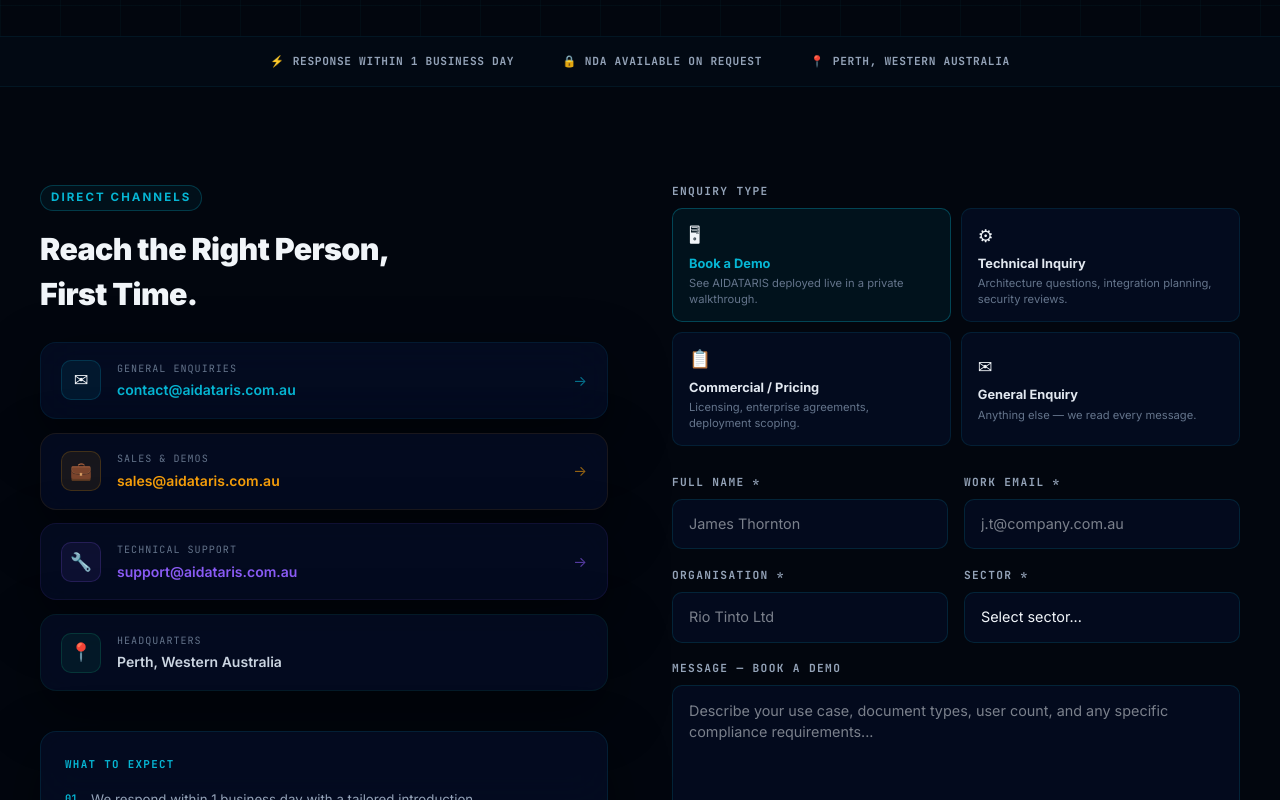
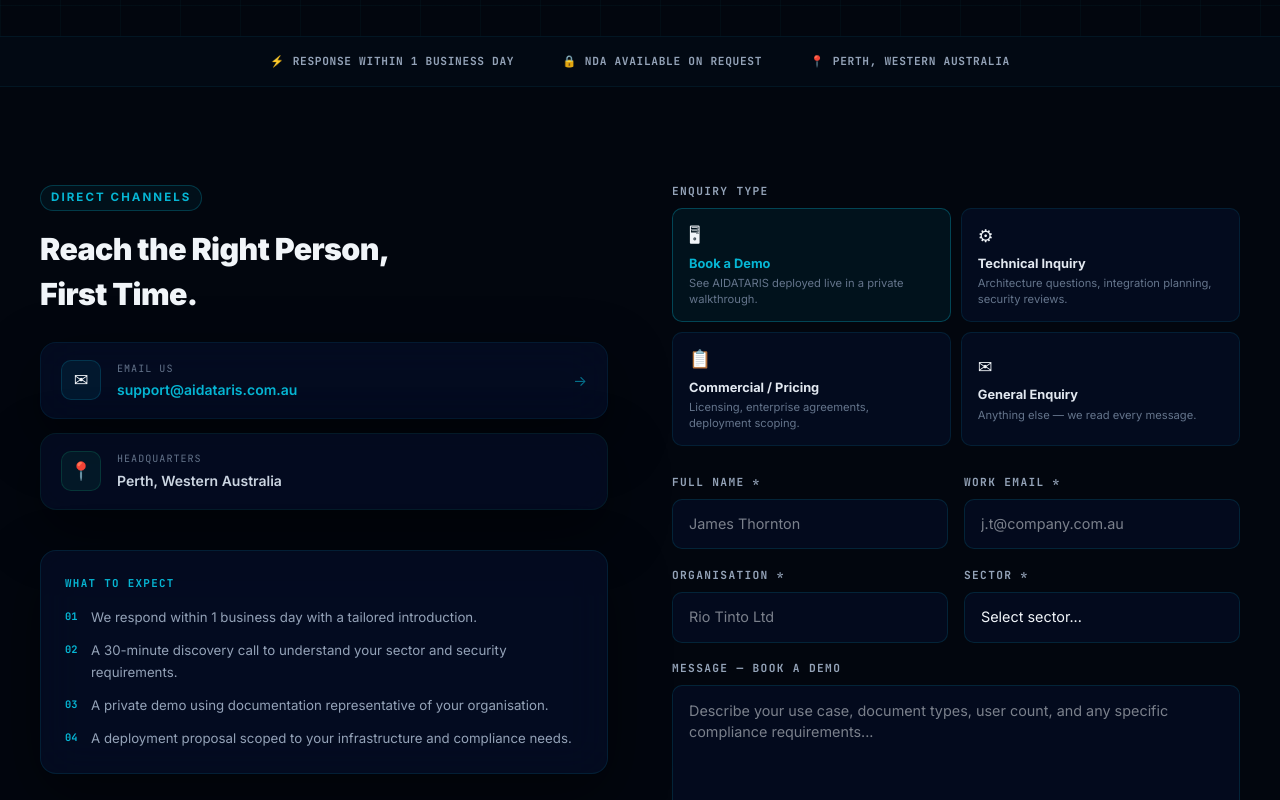
Before and after one commit to vrabadiya047/aidataris, a React (Vite) app: page /contact in a window 1280 px wide. Shown: the part 503-1303 px from the top of the page. Built offline with nearby package versions, Linux system fonts and the light colour scheme.

Commit message:
email done

```diff
--- a/src/pages/Contact.jsx
+++ b/src/pages/Contact.jsx
@@ -101,10 +101,8 @@ export default function Contact() {
               {/* Contact cards */}
               <div style={{ display: 'flex', flexDirection: 'column', gap: '0.85rem', marginBottom: '2.5rem' }}>
                 {[
-                  { icon: '✉',  label: 'General Enquiries', value: 'contact@aidataris.com.au', color: '#06B6D4', href: 'mailto:contact@aidataris.com.au' },
-                  { icon: '💼', label: 'Sales & Demos',      value: 'sales@aidataris.com.au',    color: '#F59E0B', href: 'mailto:sales@aidataris.com.au' },
-                  { icon: '🔧', label: 'Technical Support',  value: 'support@aidataris.com.au',  color: '#8B5CF6', href: 'mailto:support@aidataris.com.au' },
-                  { icon: '📍', label: 'Headquarters',       value: 'Perth, Western Australia',  color: '#10B981', href: null },
+                  { icon: '✉',  label: 'Email Us',      value: 'support@aidataris.com.au', color: '#06B6D4', href: 'mailto:support@aidataris.com.au' },
+                  { icon: '📍', label: 'Headquarters',  value: 'Perth, Western Australia',  color: '#10B981', href: null },
                 ].map((c, i) => (
                   <motion.a
                     key={i}
```
